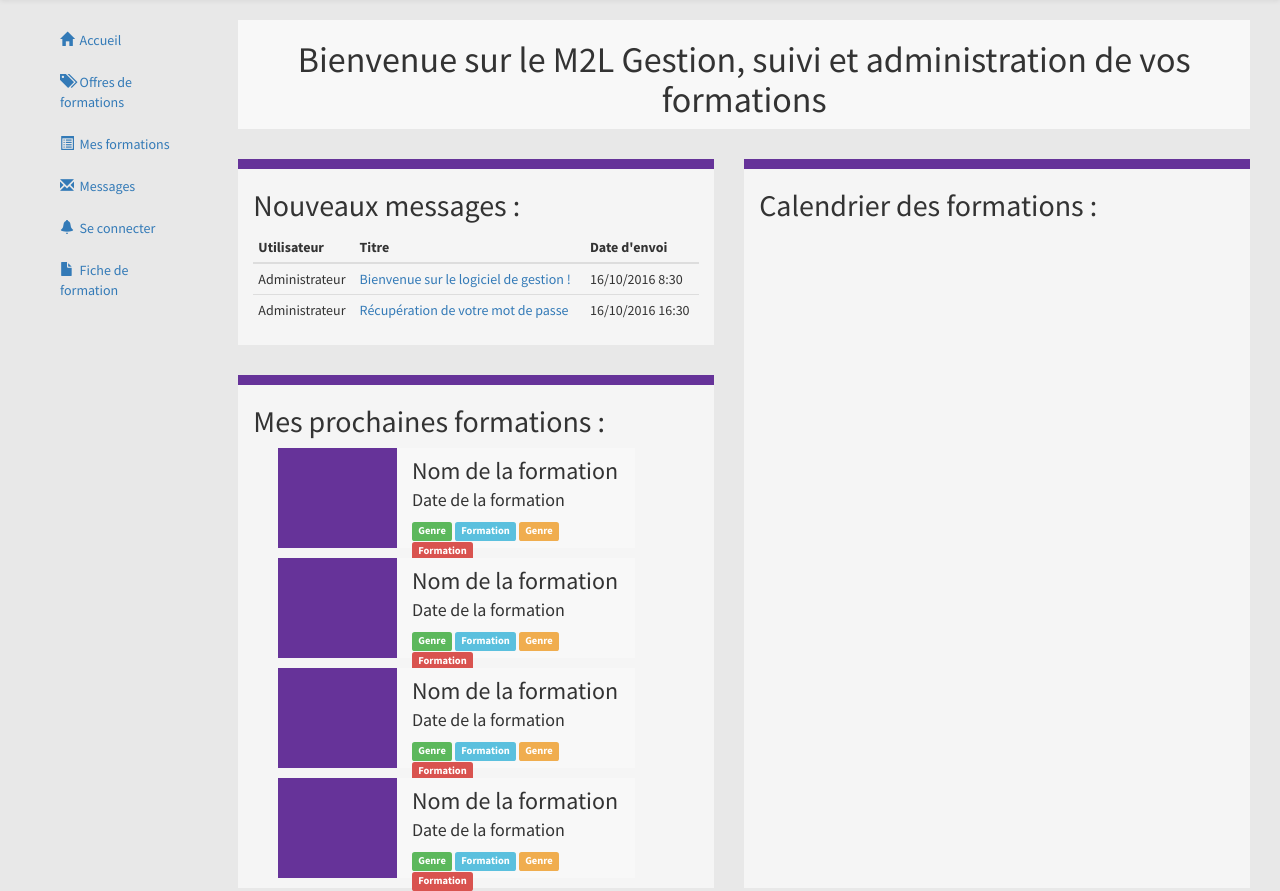
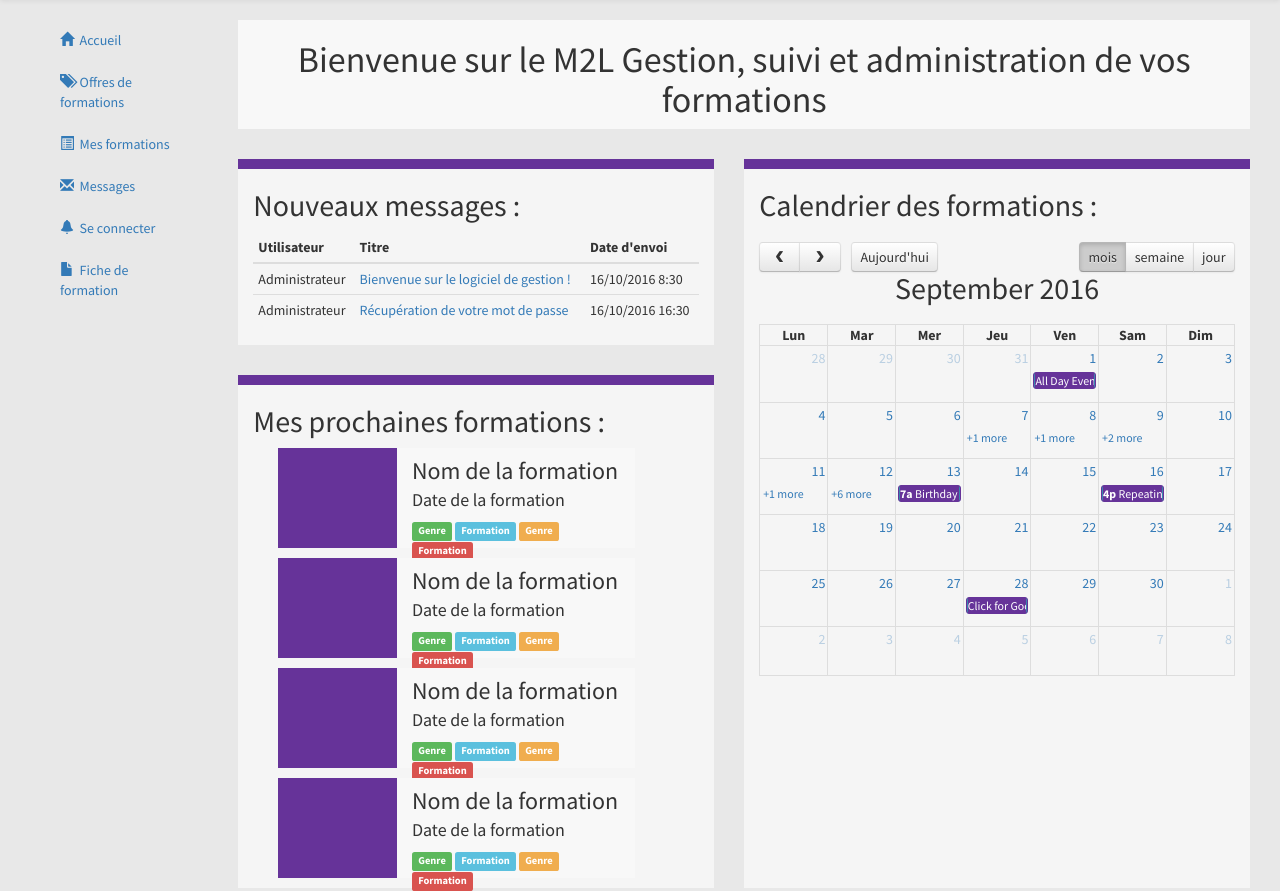
Before and after one commit to HiDoc/M2L, a PHP site: page / in a window 1280 px wide. Shown: the part 51-942 px from the top of the page. Run offline with PHP 8.4, Linux system fonts and the light colour scheme; lists and menus that the app fills with data are empty; some libraries are stand-ins or nearby versions.

Commit message:
before rest

```diff
--- a/view/ficheFormation.php
+++ b/view/ficheFormation.php
@@ -24,9 +24,6 @@
 				<div class="col-xs-8 col-sm-6">
 					<h3>Nom de la formation</h3>
 					<h4>Date de la formation</h4>
-					<p class="hidden-xs">
-						<span class="label label-danger">500 crédits</span>
-					</p>
 				</div>
 			</div>
 			<div class="row">
--- a/view/layout.php
+++ b/view/layout.php
@@ -56,12 +56,12 @@
                             <!-- Navbar Gauche -->
                             <nav>
                                 <ul class="nav nav-pills nav-stacked">
-                                  <li role="menuitem"><a href="accueil"><span class="glyphicon glyphicon-home" aria-hidden="true"></span>&nbsp;&nbsp;Accueil</a></li>
-                                  <li role="menuitem"><a href="formation"><span class="glyphicon glyphicon-tags" aria-hidden="true"></span>&nbsp;&nbsp;Offres de formations</a></li>
-                                  <li role="menuitem"><a href="mesFormations"><span class="glyphicon glyphicon-list-alt" aria-hidden="true"></span>&nbsp;&nbsp;Mes formations</a></li>
-                                  <li role="menuitem"><a href="messagerie"><span class="glyphicon glyphicon-envelope" aria-hidden="true"></span>&nbsp;&nbsp;Messages</a></li>
-                                  <li role="menuitem"><a href="connexion"><span class="glyphicon glyphicon-bell" aria-hidden="true"></span>&nbsp;&nbsp;Se connecter</a></li>
-                                  <li role="menuitem"><a href="ficheFormation"><span class="glyphicon glyphicon-file" aria-hidden="true"></span>&nbsp;&nbsp;Fiche de formation</a></li>
+                                  <li role="menuitem"><a href="<?=BASE_URL?>/accueil"><span class="glyphicon glyphicon-home" aria-hidden="true"></span>&nbsp;&nbsp;Accueil</a></li>
+                                  <li role="menuitem"><a href="<?=BASE_URL?>/formation"><span class="glyphicon glyphicon-tags" aria-hidden="true"></span>&nbsp;&nbsp;Offres de formations</a></li>
+                                  <li role="menuitem"><a href="<?=BASE_URL?>/mesFormations"><span class="glyphicon glyphicon-list-alt" aria-hidden="true"></span>&nbsp;&nbsp;Mes formations</a></li>
+                                  <li role="menuitem"><a href="<?=BASE_URL?>/messagerie"><span class="glyphicon glyphicon-envelope" aria-hidden="true"></span>&nbsp;&nbsp;Messages</a></li>
+                                  <li role="menuitem"><a href="<?=BASE_URL?>/connexion"><span class="glyphicon glyphicon-bell" aria-hidden="true"></span>&nbsp;&nbsp;Se connecter</a></li>
+                                  <li role="menuitem"><a href="<?=BASE_URL?>/ficheFormation"><span class="glyphicon glyphicon-file" aria-hidden="true"></span>&nbsp;&nbsp;Fiche de formation</a></li>
                                 </ul>
                             </nav>
                         </div>
@@ -76,11 +76,85 @@
 		</div>
 		<!-- jQuery -->
 		<script src="https://ajax.googleapis.com/ajax/libs/jquery/3.1.0/jquery.min.js"></script>
-		<script src="https://cdn.rawgit.com/nnattawat/flip/master/dist/jquery.flip.min.js">
 		<!-- Plugins jQuery -->
 		<script src="<?=BASE_URL?>/view/js/bootstrap.min.js"></script>
         <script src='<?=BASE_URL?>/view/js/moment.min.js'></script>
         <script src='<?=BASE_URL?>/view/js/fullcalendar.min.js'></script>
+        <script>
+
+	$(document).ready(function() {
+
+		$('#calendar').fullCalendar({
+			header: {
+				left: 'prev,next today',
+				center: 'title',
+				right: 'month,basicWeek,basicDay'
+			},
+			defaultDate: '2016-09-12',
+			navLinks: true, // can click day/week names to navigate views
+			editable: true,
+			eventLimit: true, // allow "more" link when too many events
+			events: [
+				{
+					title: 'All Day Event',
+					start: '2016-09-01'
+				},
+				{
+					title: 'Long Event',
+					start: '2016-09-07',
+					end: '2016-09-10'
+				},
+				{
+					id: 999,
+					title: 'Repeating Event',
+					start: '2016-09-09T16:00:00'
+				},
+				{
+					id: 999,
+					title: 'Repeating Event',
+					start: '2016-09-16T16:00:00'
+				},
+				{
+					title: 'Conference',
+					start: '2016-09-11',
+					end: '2016-09-13'
+				},
+				{
+					title: 'Meeting',
+					start: '2016-09-12T10:30:00',
+					end: '2016-09-12T12:30:00'
+				},
+				{
+					title: 'Lunch',
+					start: '2016-09-12T12:00:00'
+				},
+				{
+					title: 'Meeting',
+					start: '2016-09-12T14:30:00'
+				},
+				{
+					title: 'Happy Hour',
+					start: '2016-09-12T17:30:00'
+				},
+				{
+					title: 'Dinner',
+					start: '2016-09-12T20:00:00'
+				},
+				{
+					title: 'Birthday Party',
+					start: '2016-09-13T07:00:00'
+				},
+				{
+					title: 'Click for Google',
+					url: 'http://google.com/',
+					start: '2016-09-28'
+				}
+			]
+		});
+
+	});
+
+</script>
         <script>
 			var actual = window.location.pathname.substr(5);
 			$('#navbar-collapse-2 > nav > ul > li > a[href$=' + actual +']').parent().addClass('active');
```
Also changed, not shown: .htaccess.
